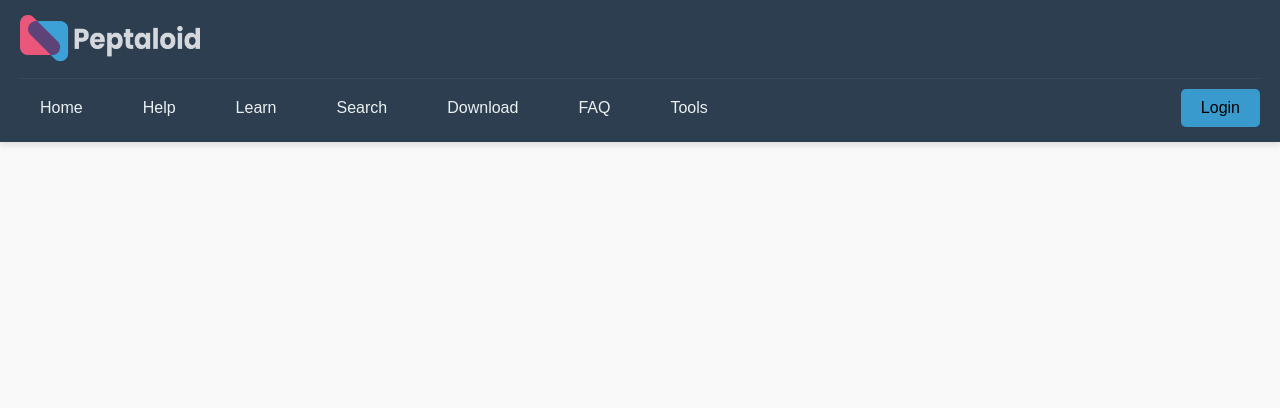
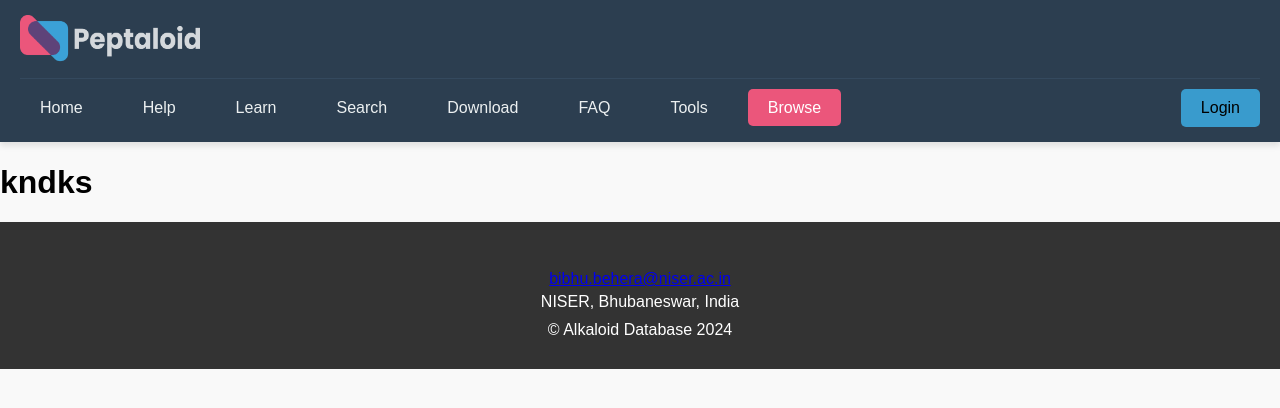
Before and after one commit to Bibhuprasadbehera/Peptaloid-database, a React (Create React App) app: page /browse in a window 1280 px wide. Shown: the top 408 px of the page. Built offline with nearby package versions, Linux system fonts and the light colour scheme.

Commit message:
added browsepage

```diff
--- a/src/App.js
+++ b/src/App.js
@@ -7,6 +7,7 @@ import HomePage from './pages/Homepage';
 import SearchPage from './pages/Searchpage';
 import LearnPage from './pages/Learnpage';
 import HelpPage from './pages/Helppage';
+import BrowsePage from './pages/Browsepage';
 
 // newly added pages
 import DownloadPage from './pages/Downloadpage';
@@ -30,6 +31,7 @@ function App() {
           <Route path="/faq" element={<FAQPage/>} />
           <Route path="/login" element={<LoginPage/>} />
           <Route path="/tools" element={<ToolsPage/>} />
+          <Route path="/browse" element={<BrowsePage />} />
           <Route element={NotFoundPage} />
         </Routes>
       </div>
--- a/src/components/Navbar.css
+++ b/src/components/Navbar.css
@@ -7,7 +7,7 @@
   background-color: #2c3e50;
   padding: 15px 20px;
   box-shadow: 0 4px 6px rgba(0, 0, 0, 0.1); /* Add shadow for depth */
-  z-index: 2;
+  z-index: 3;
 }
 
 .logo-container {
--- a/src/components/Navbar.js
+++ b/src/components/Navbar.js
@@ -20,6 +20,7 @@ const Navbar = () => {
           <li><NavLink to="/download" activeClassName="active">Download</NavLink></li>
           <li><NavLink to="/faq" activeClassName="active">FAQ</NavLink></li>
           <li><NavLink to="/tools" activeClassName="active">Tools</NavLink></li>
+          <li><NavLink to="/browse" activeClassName="active">Browse</NavLink></li>
         </ul>
         <NavLink to="/login" activeClassName="active" className="login-button">Login</NavLink>
       </div>
--- /dev/null
+++ b/src/pages/Browsepage.js
@@ -0,0 +1,17 @@
+// Downloadpage.js
+import React from 'react';
+import './styles.css';
+import Navbar from '../components/Navbar';
+import Header from '../components/Header';
+import Footer from '../components/Footer';
+
+const Browsepage = () => {
+    return (
+        <div>
+            <h1>kndks</h1>
+            <Footer />
+        </div>
+    );
+};
+
+export default Browsepage;
```
